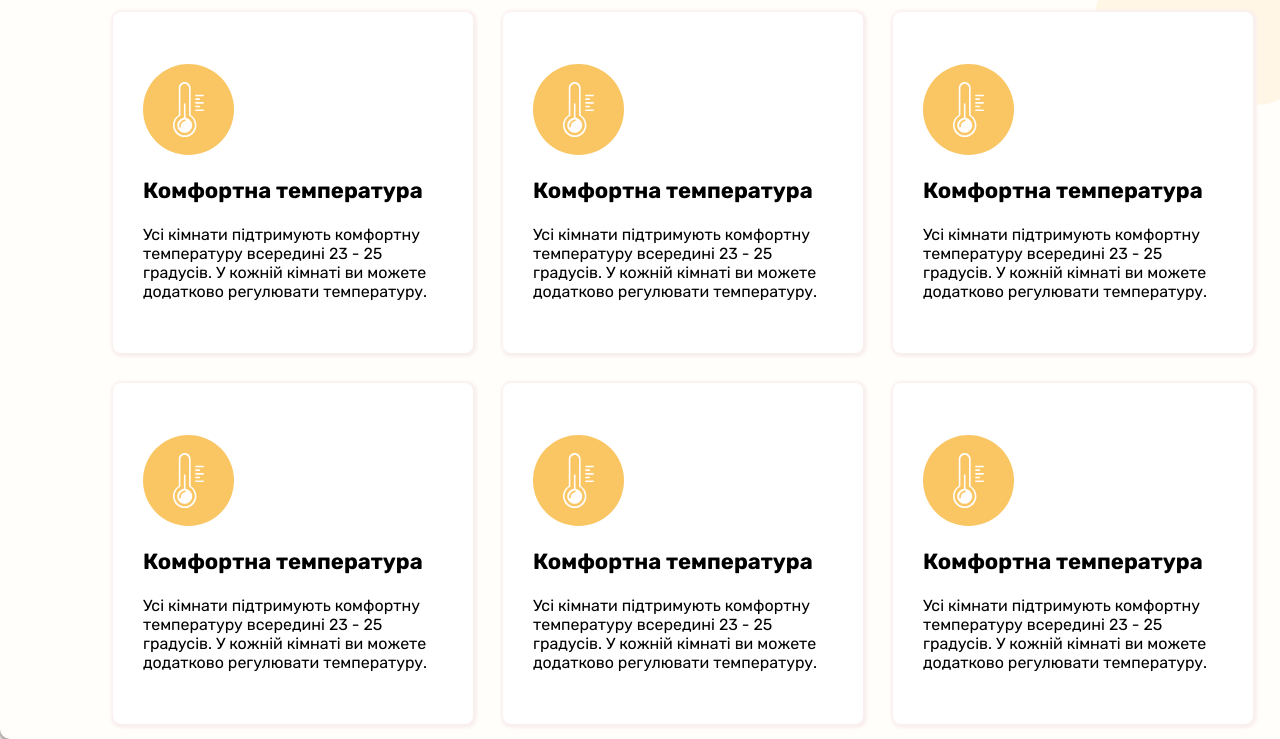
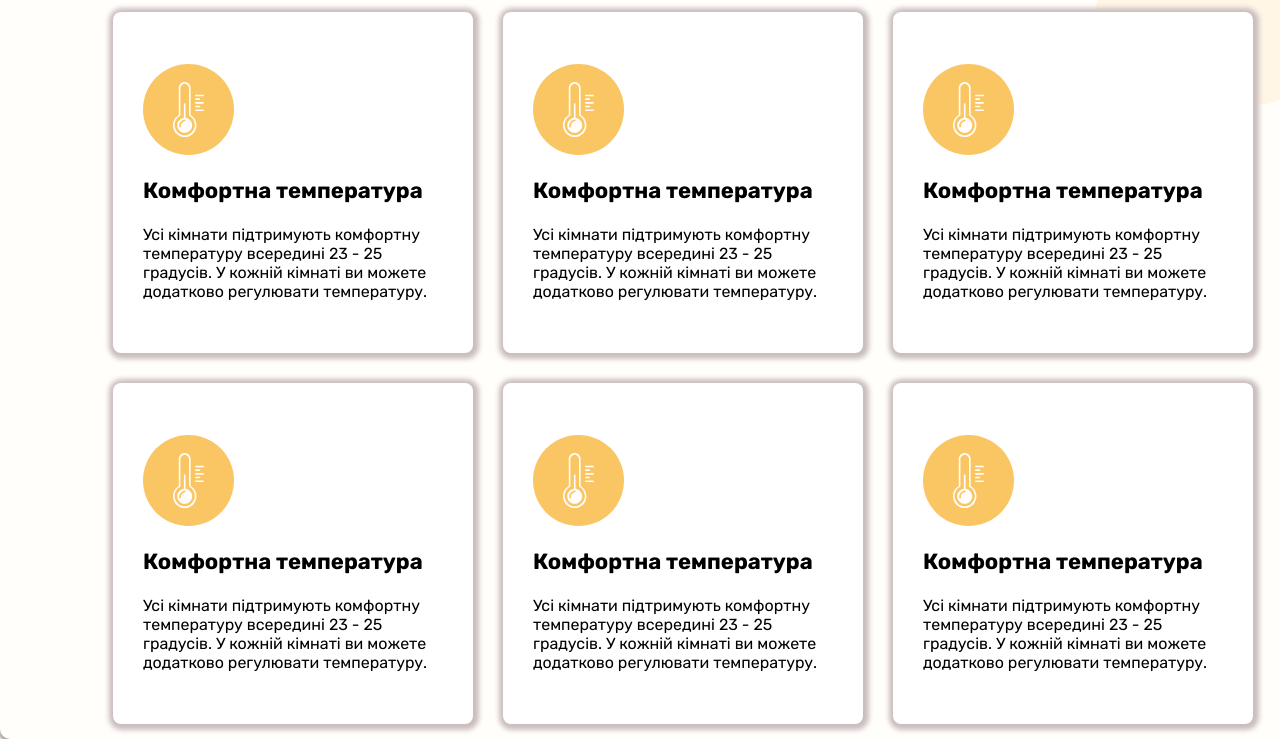
Before and after one commit to agronom99/a-hotel-for-cats, a plain HTML site: page index.html in a window 1280 px wide. Shown: the part 829-1568 px from the top of the page. Drawn offline with Linux system fonts and the light colour scheme.

Commit message:
2023.07.09 13-45

```diff
--- a/styles/_conditions.scss
+++ b/styles/_conditions.scss
@@ -27,7 +27,7 @@
       justify-content: space-evenly;
       background-color: #fff;
       border-radius: 8px;
-      box-shadow: 1px 1px 3px 3px rgb(250, 239, 239);
+      box-shadow: 1px 1px 5px 5px rgb(202, 189, 189);
       font-family: Rubik;
       margin: 15px;
       padding: 30px;
```
Also changed, not shown: styles/main.css.
